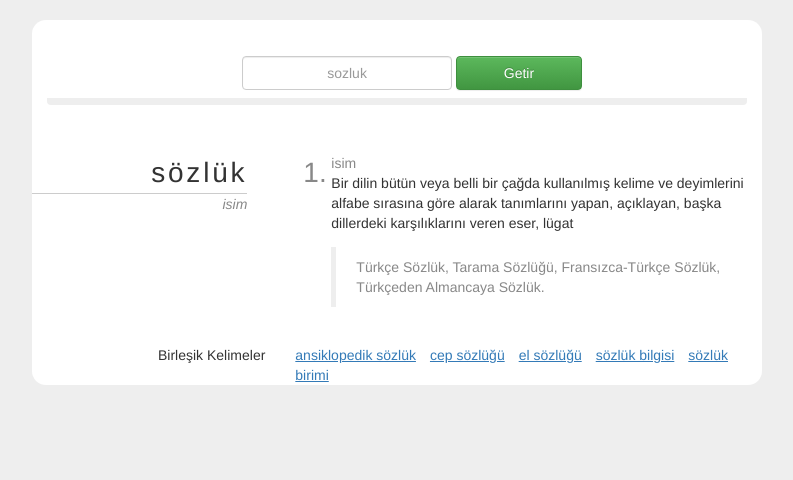
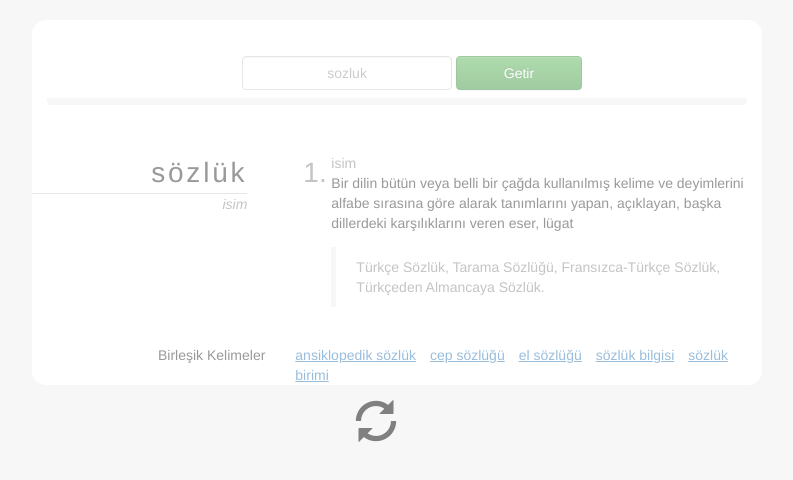
Before and after one commit to tayfun/sozluk, a React (Create React App) app in the folder front-end/: page / in a window 1280 px wide. Shown: the top 480 px of the page, without its empty margins (243-1036 px from the left). Built offline with nearby package versions, Linux system fonts and the light colour scheme.

Commit message:
Add loading spinner

```diff
--- a/front-end/public/index.html
+++ b/front-end/public/index.html
@@ -8,5 +8,9 @@
   </head>
   <body>
     <div id="root" class="container"></div>
+    <div id="loading">
+      <div id="overlay"></div>
+      <span class="glyphicon glyphicon-refresh loading"></span>
+    </div>
   </body>
 </html>
--- a/front-end/src/App.js
+++ b/front-end/src/App.js
@@ -272,12 +272,12 @@ class App extends Component {
 
   getEntryList(entry) {
     // push new state.
-    // window.location.hash = '#' + encodeURIComponent(entry);
     if (!entry) {
       entry = this.state.entry;
     } else {
       this.setState({entry: entry});
     }
+    $("#loading").show();
     $.ajax({
       url: API_URL,
       dataType: "json",
@@ -297,7 +297,8 @@ class App extends Component {
           }
           return 0;
         });
-        this.setState({entry_list: entry_list})
+        this.setState({entry_list: entry_list});
+        $("#loading").hide();
       }.bind(this),
       error: function(xhr, status, err) {
         if (xhr.status === 404) {
@@ -317,6 +318,7 @@ class App extends Component {
             }
           })
         }
+        $("#loading").hide();
       }.bind(this)
     });
   }
--- a/front-end/src/index.css
+++ b/front-end/src/index.css
@@ -121,7 +121,7 @@ input {
 
 .EntryHeader {
   text-align: right;
-  padding: 2em 2em 0 0;
+  padding: 2em 2em 2em 0;
 }
 
 .EntryKeyword {
@@ -184,10 +184,53 @@ ol li:before {
 
 .ExtraInfoTitle {
   text-align: right;
-  margin-bottom: 1em;
+}
+
+.ExtraInfo {
+  margin-bottom: 0.5em;
 }
 
 .ExtraInfo a {
   margin-right: 1em;
   text-decoration: underline;
 }
+
+.glyphicon.loading {
+  animation: spin 1s infinite linear;
+  -webkit-animation: spin2 1s infinite linear;
+}
+
+@keyframes spin {
+  from { transform: scale(1) rotate(0deg); }
+  to { transform: scale(1) rotate(360deg); }
+}
+
+@-webkit-keyframes spin2 {
+  from { -webkit-transform: rotate(0deg); }
+  to { -webkit-transform: rotate(360deg); }
+}
+
+#overlay {
+  background: #ffffff;
+  color: #000;
+  position: fixed;
+  height: 100%;
+  width: 100%;
+  z-index: 5000;
+  top: 0;
+  left: 0;
+  float: left;
+  text-align: center;
+  padding-top: 15%;
+  opacity: 0.5;
+  font-size: 3em;
+}
+
+#loading span {
+  position: fixed;
+  top: 50%;
+  left: 50%;
+  font-size: 3em;
+  color: #000;
+  margin-left: -1em;
+}
--- a/front-end/src/index.js
+++ b/front-end/src/index.js
@@ -18,7 +18,6 @@ function handlePage(event) {
     );
   }
   if (entry) {
-    // FIXME: Put loading spinner here.
     react_obj.getEntryList(entry);
   }
 }
```
